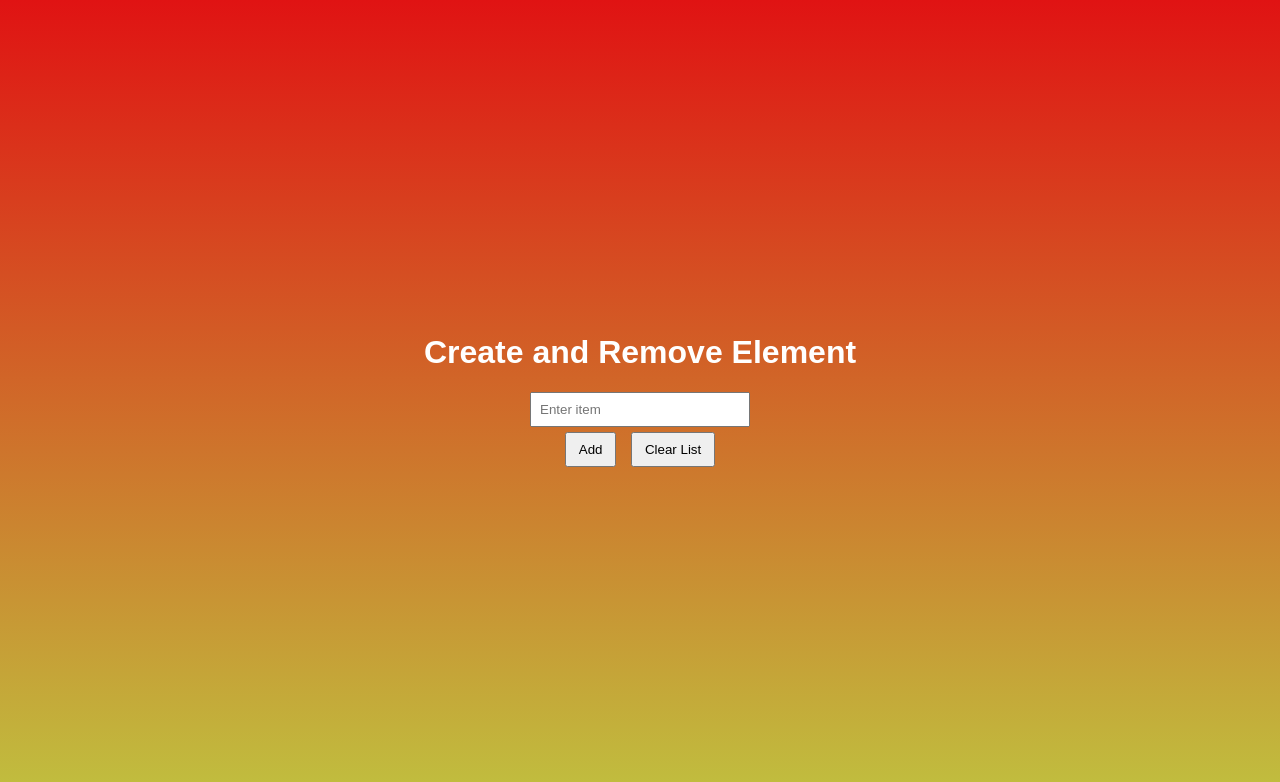
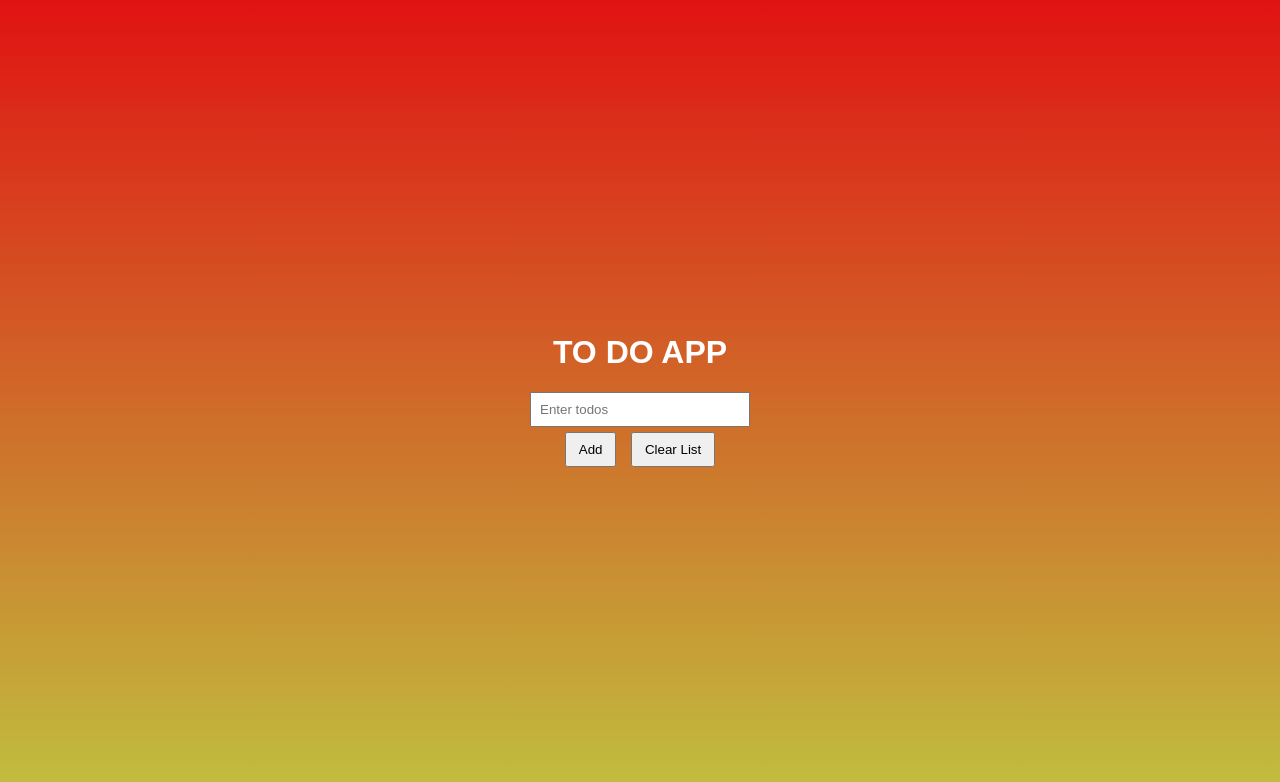
Before and after one commit to ramesharma2025/js-modal-form, a plain HTML site: page add-item-list.html in a window 1280 px wide. Drawn offline with Linux system fonts and the light colour scheme.

Commit message:
final updates

```diff
--- a/add-item-list.html
+++ b/add-item-list.html
@@ -3,7 +3,7 @@
   <head>
     <meta charset="UTF-8" />
     <meta name="viewport" content="width=device-width, initial-scale=1.0" />
-    <title>Document</title>
+    <title>TO DO</title>
 
     <style>
       body {
@@ -64,8 +64,8 @@
 
   <body>
     <div class="container">
-      <h1 style="color: #fff">Create and Remove Element</h1>
-      <input type="text" id="itemInput" placeholder="Enter item" />
+      <h1 style="color: #fff">TO DO APP</h1>
+      <input type="text" id="itemInput" placeholder="Enter todos" />
       <br />
       <button id="addBtn">Add</button>
       <button id="clearBtn">Clear List</button>
```
Also changed, not shown: js-library-jquery.html (+25 -4 lines), validation.html (+1 -1 lines).
